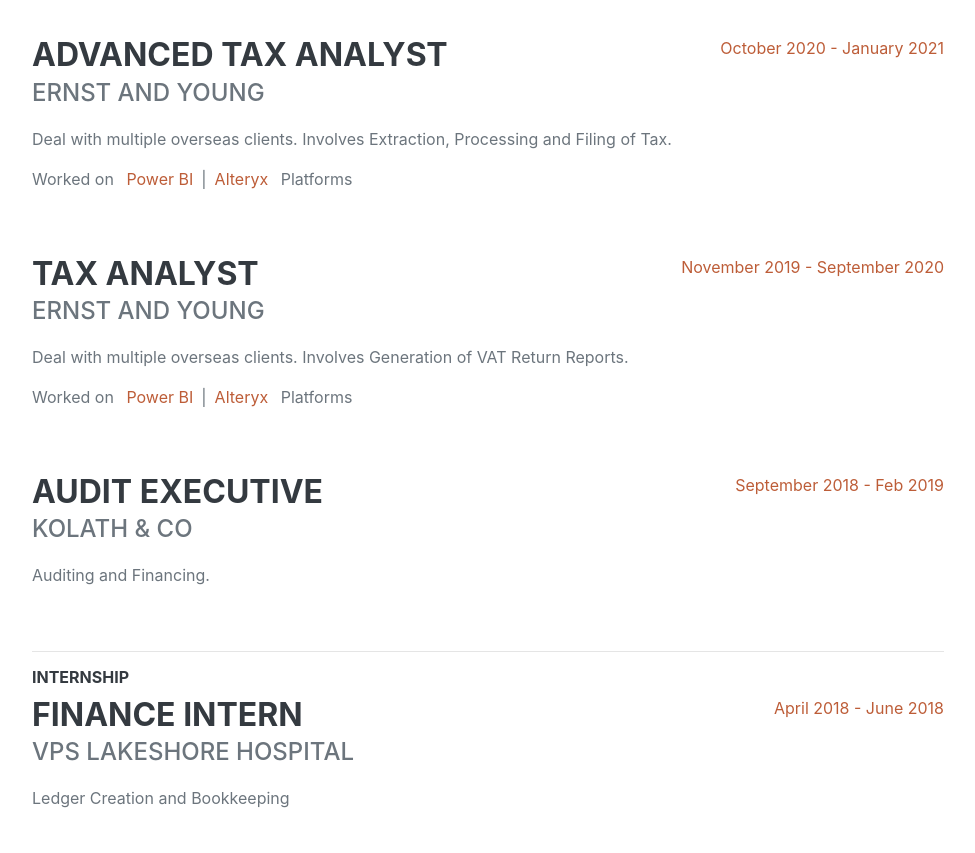
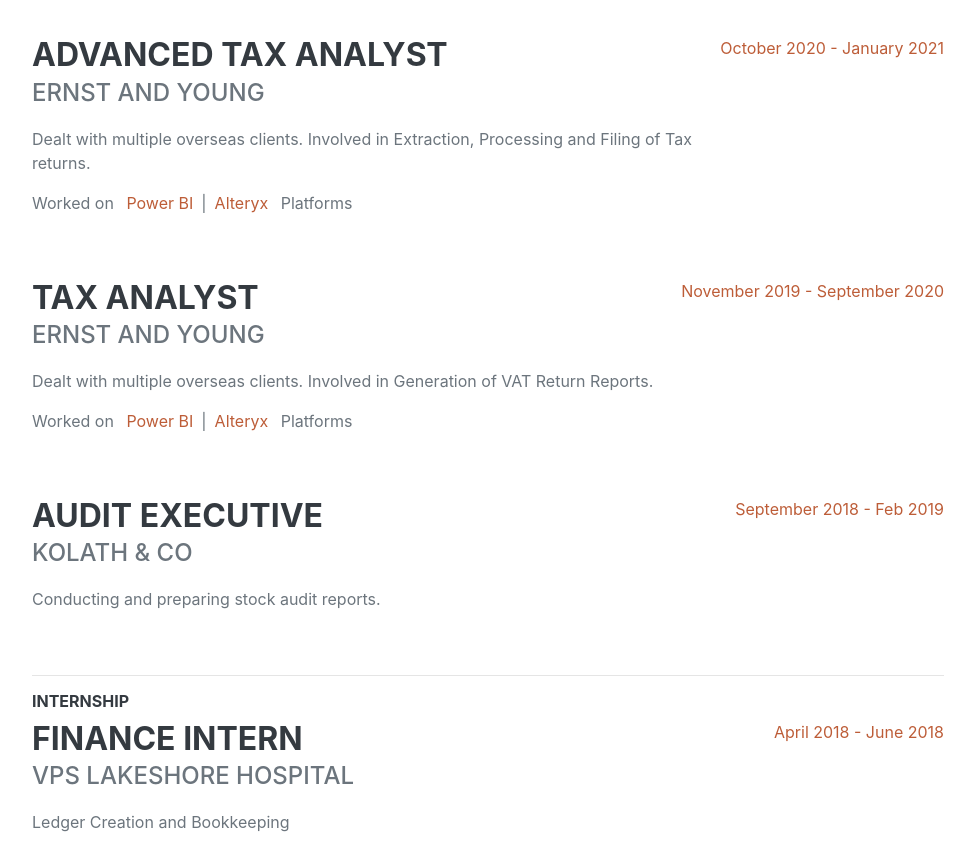
Before and after one commit to elsamartina/elsamartina.github.io, a plain HTML site: page index.html in a window 1280 px wide. Shown: the part 960-1813 px from the top of the page, without its empty margins (288-1263 px from the left). Drawn offline with nearby package versions, Linux system fonts and the light colour scheme; a web font is replaced by a local one.

Commit message:
Modified terms

```diff
--- a/index.html
+++ b/index.html
@@ -66,7 +66,7 @@
                         <div class="flex-grow-1">
                             <h3 class="mb-0">Advanced Tax Analyst</h3>
                             <div class="subheading mb-3">Ernst and Young</div>
-                            <p>Deal with multiple overseas clients. Involves Extraction, Processing and Filing of Tax.</p>
+                            <p>Dealt with multiple overseas clients. Involved in Extraction, Processing and Filing of Tax returns.</p>
                             <p>Worked on <span class="text-primary m-2">Power BI</span>|<span class="text-primary m-2">Alteryx</span>  Platforms</p>
                         </div>
                         <div class="flex-shrink-0"><span class="text-primary">October 2020 - January 2021</span></div>
@@ -75,7 +75,7 @@
                         <div class="flex-grow-1">
                             <h3 class="mb-0">Tax Analyst</h3>
                             <div class="subheading mb-3">Ernst and Young</div>
-                            <p>Deal with multiple overseas clients. Involves Generation of VAT Return Reports.</p>
+                            <p>Dealt with multiple overseas clients. Involved in Generation of VAT Return Reports.</p>
                             <p>Worked on <span class="text-primary m-2">Power BI</span>|<span class="text-primary m-2">Alteryx</span>  Platforms</p>
                         </div>
                         <div class="flex-shrink-0"><span class="text-primary">November 2019 - September 2020</span></div>
@@ -84,7 +84,7 @@
                         <div class="flex-grow-1">
                             <h3 class="mb-0">Audit Executive</h3>
                             <div class="subheading mb-3">Kolath & Co</div>
-                            <p>Auditing and Financing.</p>
+                            <p>Conducting and preparing stock audit reports.</p>
                         </div>
 
                         <div class="flex-shrink-0"><span class="text-primary">September 2018 - Feb 2019</span></div>
@@ -133,7 +133,7 @@
                             <div class="subheading mb-3">A.C.C.A</div>
                             <div>A.C.C.A  Accounting</div>
                             <p>Qualified 5 Papers</p>
-                            <p>Oxford Brux University</p>
+                            <p>Oxford Brookes University</p>
                         </div>
                         <div class="flex-shrink-0"><span class="text-primary">September 2011 - March 2013</span></div>
                     </div>
```
